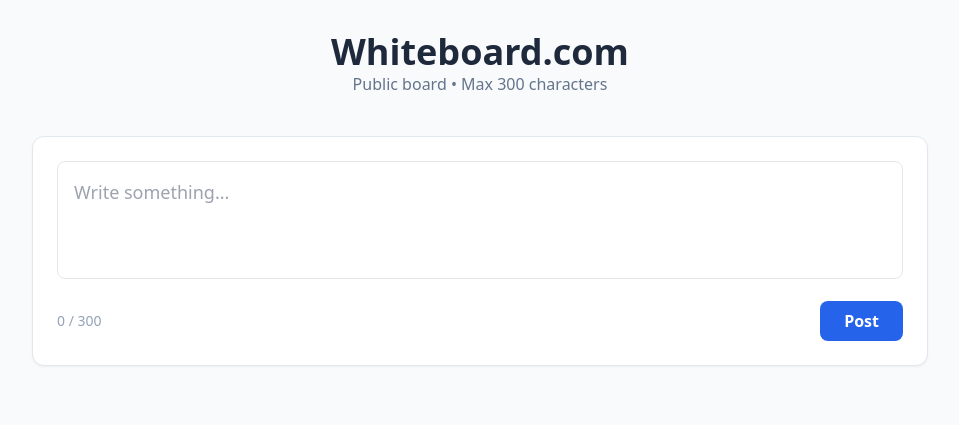
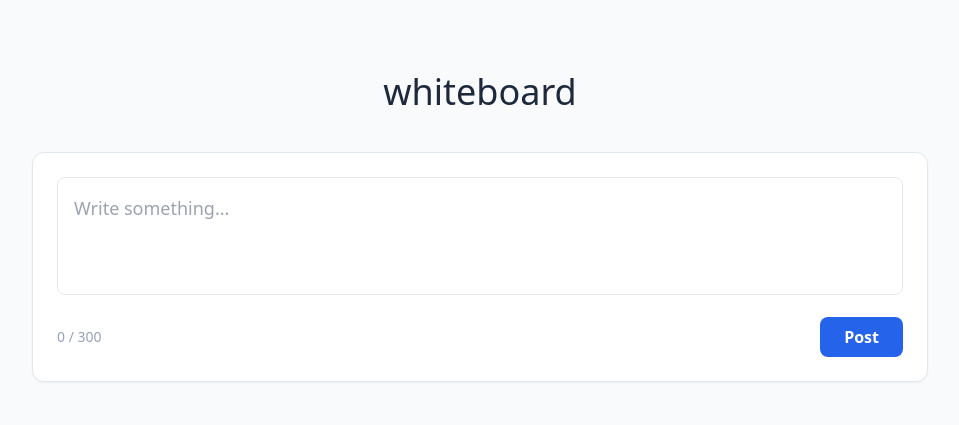
Before and after one commit to marvinalegre/whiteboard, a website: page public/index.html in a window 1280 px wide. Shown: the whole page, without its empty margins (160-1119 px from the left). Drawn offline with nearby package versions, Linux system fonts and the light colour scheme; no server answers.

Commit message:
simplify header

```diff
--- a/public/index.html
+++ b/public/index.html
@@ -8,9 +8,8 @@
   </head>
   <body class="bg-slate-50 min-h-screen p-4 md:p-8">
     <div class="max-w-4xl mx-auto">
-      <header class="text-center mb-10">
-        <h1 class="text-4xl font-bold text-slate-800">Whiteboard.com</h1>
-        <p class="text-slate-500">Public board • Max 300 characters</p>
+      <header class="text-center m-10">
+        <h1 class="text-4xl font-medium text-slate-800">whiteboard</h1>
       </header>
 
       <div
```
